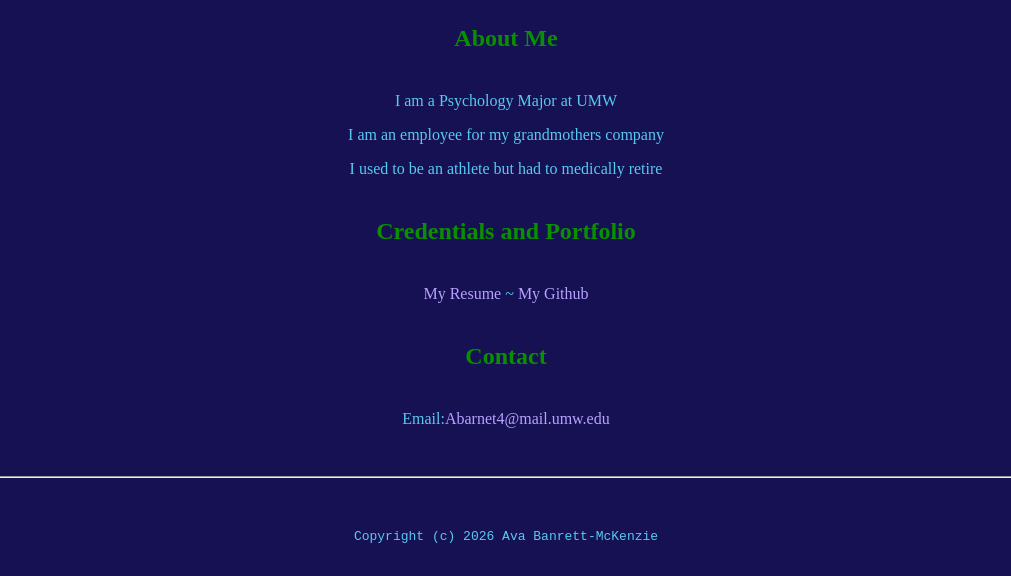
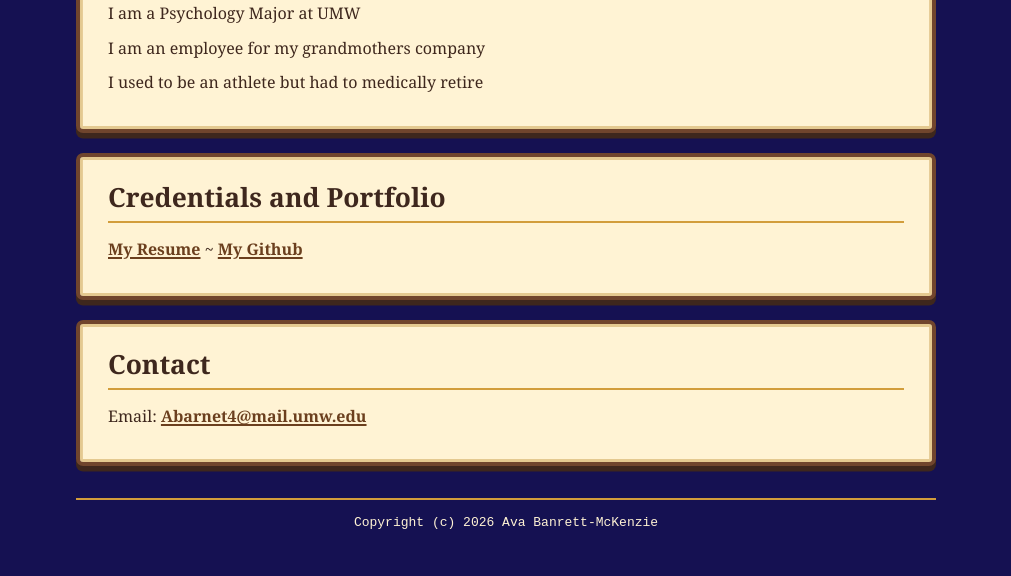
Before and after one commit to abarnet4/abarnet4.github.io, a plain HTML site: page index.html in a window 1280 px wide. Shown: the part 644-1220 px from the top of the page, without its empty margins (134-1145 px from the left). Drawn offline with Linux system fonts and the light colour scheme.

Commit message:
Style portal with Stardew-inspired panels
Co-authored-by: Copilot <223556219+Copilot@users.noreply.github.com>

```diff
--- a/css/master.css
+++ b/css/master.css
@@ -1,63 +1,127 @@
-/* Cascading stylesheet for the website */
+/* Shared styling for the portal and resume pages. */
 
-/* Text inside these asterisks and slashes are comments for human */
-
-  a {
-  color: #b8a1ff; /* set the text color to blue here */
-    text-decoration: none; /* This means we do not want hyperlinks to be underlined */
+:root {
+  --night-purple: #151152;
+  --cream: #fff3d4;
+  --cream-shadow: #e4c990;
+  --wood-brown: #70452d;
+  --deep-brown: #3e271d;
+  --gold: #d29d3b;
 }
 
-  a:hover {
-  color: #ffb7d5; /* set the text color to red here */
-    text-decoration: none; /* This means we do not want hyperlinks to be underlined */
+* {
+  box-sizing: border-box;
 }
 
 body {
-  background-color: #151152; /* set the background color here */
-  color: #59c9f1; /* set the text color to black here */
-  font-family: serif; /* set the font here */
-  text-align: center; /* set the text alignment here */
+  max-width: 900px;
+  margin: 0 auto;
+  padding: 2rem 1.25rem;
+  background-color: var(--night-purple);
+  color: var(--cream);
+  font-family: Georgia, "Times New Roman", serif;
+  line-height: 1.6;
+  text-align: center;
+}
+
+.banner {
+  display: block;
+  width: min(100%, 720px);
+  height: auto;
+  margin: 0 auto 2rem;
+  border: 0.5rem solid var(--wood-brown);
+  border-radius: 0.35rem;
+  box-shadow: 0 0.35rem 0 var(--deep-brown);
+}
+
+a {
+  color: #6b3f1e;
+  font-weight: bold;
+  text-decoration: underline;
+  text-decoration-thickness: 0.1em;
+  text-underline-offset: 0.15em;
+}
+
+a:hover,
+a:focus {
+  color: #9a5d1f;
+}
+
+h1 {
+  margin: 0 0 2rem;
+  color: var(--cream);
+  font-size: clamp(1.8rem, 5vw, 2.8rem);
+  line-height: 1.2;
+  text-shadow: 0.12rem 0.12rem 0 var(--deep-brown);
+}
+
+main {
+  display: grid;
+  gap: 1.25rem;
+  text-align: left;
+}
+
+.panel {
+  padding: 1.5rem 1.75rem;
+  background: var(--cream);
+  border: 0.3rem solid var(--wood-brown);
+  border-radius: 0.45rem;
+  box-shadow: 0 0.35rem 0 var(--deep-brown), inset 0 0 0 0.18rem var(--cream-shadow);
+  color: var(--deep-brown);
+}
+
+.panel h2 {
+  margin: 0 0 0.9rem;
+  padding-bottom: 0.45rem;
+  border-bottom: 0.16rem solid var(--gold);
+  color: var(--deep-brown);
+  font-size: clamp(1.25rem, 3vw, 1.65rem);
+  line-height: 1.25;
+}
+
+.panel p {
+  margin: 0.55rem 0;
 }
 
 footer {
-    margin-top: 2rem;
-    margin-bottom: 2rem;
+  margin: 2rem 0 0;
 }
 
-  h1 {
-    margin-bottom: 0.5rem;
-    margin-top: 3rem;
-   }
-
-  h2 {
-  color: #0a8f00;  /*  set the text color of to #075AAB here */
-    /* set both the bottom margin and top margin to 2.5rem here */
-    margin-bottom: 2.5rem;
-    margin-top: 2.5rem;
+footer hr,
+hr {
+  border: 0;
+  border-top: 0.15rem solid var(--gold);
 }
 
 h3 {
-    margin-bottom: 0;
-    margin-top: 2rem;
+  margin: 2rem 0 0;
 }
 
 h4 {
-    margin-bottom: 1rem;
-    margin-top: 0.5rem;
+  margin: 0.5rem 0 1rem;
 }
 
-  h5 {
-    margin-top: 0.5rem;
-  }
-
-  hr {
-    margin-bottom: 3rem;
-    margin-top: 3rem;
-  }
-
-  /* this controls how the bullet points in the resume page looks */
 ul {
   display: table;
   margin: 0 auto;
   text-align: left;
 }
+
+@media (max-width: 600px) {
+  body {
+    padding: 1rem 0.75rem;
+  }
+
+  .banner {
+    margin-bottom: 1.5rem;
+    border-width: 0.35rem;
+  }
+
+  .panel {
+    padding: 1.15rem 1rem;
+  }
+
+  .panel p {
+    overflow-wrap: anywhere;
+  }
+}
--- a/index.html
+++ b/index.html
@@ -12,19 +12,27 @@
 </header>
 
   <body>
-    <img src="images/stardewsky.jpeg" width="75%" alt="banner">
+    <img class="banner" src="images/stardewsky.jpeg" alt="mountain banner">
     <h1>Ava Barnett-McKenzie's Portal</h1>
-    <h2>About Me</h2>
-    <p>I am a Psychology Major at UMW</p>
-    <p>I am an employee for my grandmothers company</p>
-    <p>I used to be an athlete but had to medically retire</p>
-<h2>Credentials and Portfolio</h2>
 
-<p><a href="resume.html">My Resume</a> ~ <a href="https://github.com/Abarnet4">My Github</a></p>
+    <main>
+      <section class="panel">
+        <h2>About Me</h2>
+        <p>I am a Psychology Major at UMW</p>
+        <p>I am an employee for my grandmothers company</p>
+        <p>I used to be an athlete but had to medically retire</p>
+      </section>
 
-<h2>Contact</h2>
+      <section class="panel">
+        <h2>Credentials and Portfolio</h2>
+        <p><a href="resume.html">My Resume</a> <span aria-hidden="true">~</span> <a href="https://github.com/Abarnet4">My Github</a></p>
+      </section>
 
-<p>Email:<a href="mailto:Abarnet4@mail.umw.edu">Abarnet4@mail.umw.edu</a></p>
+      <section class="panel">
+        <h2>Contact</h2>
+        <p>Email: <a href="mailto:Abarnet4@mail.umw.edu">Abarnet4@mail.umw.edu</a></p>
+      </section>
+    </main>
   </body>
   <footer>
     <hr>
```
Lines whose indentation alone changed are shown as unchanged.
